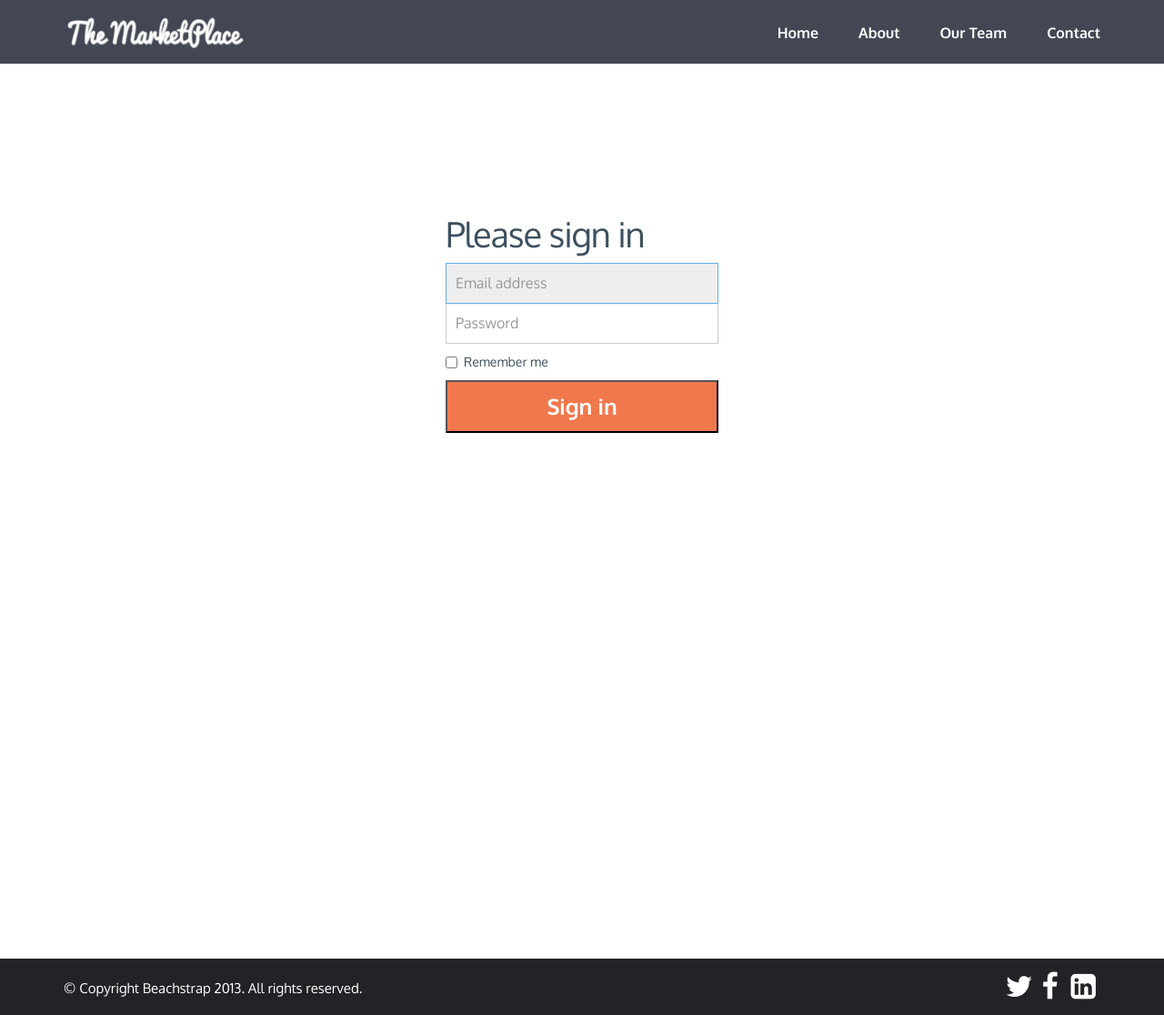
After one commit to Egoyibo/weekend_hacking, a Flask app: template templates/login.html in a window 1280 px wide. The commit adds this page. Shown: the whole page at 91% size. Run offline with Flask 2, Linux system fonts and the light colour scheme; the template is opened without the code that fills it, so the values that code supplies are empty; some libraries are stand-ins or nearby versions.

Commit message:
Finished log-in page

```diff
--- a/static/css/beachstrap-styles.css
+++ b/static/css/beachstrap-styles.css
@@ -65,8 +65,10 @@ p {
     box-shadow: none; }
 
 .btn-db {
-  background-color: #3d505f;
+  background-color: #f1784d;
   color: #fff;
+  font-size: 24px;
+  font-weight: 700;
   border-radius: 0;
   padding: 10px;
   -webkit-transition: background 0.5s ease;
@@ -75,8 +77,9 @@ p {
   transition: background 0.5s ease;
   width: 100%; }
   .btn-db:hover {
+    text-decoration: none;
     color: #fff;
-    background-color: #658dab; }
+    background: #3d505f; }
 
 .sn-links a {
   color: #3d505f;
@@ -102,7 +105,7 @@ header {
     margin: 0;
     padding: 1px 0;
     text-indent: -9999px;
-    background: url(/images/logo.png) no-repeat 0 0; }
+    background: url(../images/logo.png) no-repeat 0 0; }
 
 nav ul.nav {
   text-align: right;
@@ -249,7 +252,7 @@ nav a {
 #parallax {
   position: relative;
   width: 100%;
-  background: url(../images/newparallax.png) no-repeat 50% 0 fixed;
+  background: url(../images/newparallax_1.png) no-repeat 50% 0 fixed;
   background-size: cover;
   height: 350px; }
   #parallax h2 {
@@ -349,6 +352,15 @@ footer {
     footer .sn-links a {
       color: #fff; }
 
+#wrap {
+  min-height: 100%;
+  height: auto !important;
+  height: 100%;
+  /* Negative indent footer by its height */
+  margin: 0 auto 303px;
+  /* Pad bottom by footer height */
+  padding: 0 0 60px;
+}
 /* ==================================== MEDIA QUERIES ==================================== */
 /* Extra small devices (phones, up to 480px) */
 /* No media query since this is the default in Bootstrap */
--- /dev/null
+++ b/static/css/signin.css
@@ -0,0 +1,45 @@
+body {
+  font-family: 'Oxygen', sans-serif;
+  height: 100%;
+  color: #3d505f;
+}
+
+.form-signin {
+  max-width: 330px;
+  padding: 15px;
+  margin: 0 auto;
+}
+.form-signin .form-signin-heading,
+.form-signin .checkbox {
+  margin-bottom: 10px;
+}
+.form-signin .checkbox {
+  font-weight: normal;
+}
+.form-signin .form-control {
+  position: relative;
+  font-size: 16px;
+  height: auto;
+  padding: 10px;
+  -webkit-box-sizing: border-box;
+     -moz-box-sizing: border-box;
+          box-sizing: border-box;
+}
+.form-signin .form-control:focus {
+  z-index: 2;
+}
+.form-signin input[type="text"] {
+  margin-bottom: -1px;
+  border-bottom-left-radius: 0;
+  border-bottom-right-radius: 0;
+}
+.form-signin input[type="password"] {
+  margin-bottom: 10px;
+  border-top-left-radius: 0;
+  border-top-right-radius: 0;
+}
+
+#pushdown{
+  padding-top: 200px;
+  padding-bottom: 200px;
+}
--- /dev/null
+++ b/templates/login.html
@@ -0,0 +1,110 @@
+<!DOCTYPE html>
+<html lang="en">
+  <head>
+    <meta charset="utf-8">
+    <meta name="viewport" content="width=device-width, initial-scale=1.0">
+    <meta name="description" content="">
+    <meta name="author" content="">
+    <link rel="shortcut icon" href="/ico/favicon.png">
+
+    <title>Login | The MarketPlace</title>
+
+    <link rel="dns-prefetch" href="//fonts.googleapis.com">
+	 <link href='http://fonts.googleapis.com/css?family=Oxygen:400,700,300' rel='stylesheet' type='text/css'>
+
+	 <link href="http://netdna.bootstrapcdn.com/font-awesome/4.0.1/css/font-awesome.css" rel="stylesheet">
+
+    <!-- Bootstrap core CSS -->
+    <link href="/static/css/bootstrap.css" rel="stylesheet">
+
+    <!-- Bootstrap for sign-in -->
+    <link href="/static/css/signin.css" rel="stylesheet">
+
+    <!-- Custom styles for this template -->
+    <link href="/static/css/beachstrap-styles.css" rel="stylesheet">
+
+
+    <!-- HTML5 shim and Respond.js IE8 support of HTML5 elements and media queries -->
+    <!--[if lt IE 9]>
+      <script src="/static/bootstrap/assets/js/html5shiv.js"></script>
+      <script src="/static/bootstrap/assets/js/respond.min.js"></script>
+    <![endif]-->
+  </head>
+
+  <body data-spy="scroll" data-target="#navigation">
+
+	<div id="content">
+
+		<header>
+			<div class="container">
+				<div class="row">
+					<div class="col-lg-3 col-md-3 col-sm-10 col-xs-9">
+						<h1 id="logo">The MarketPlace</h1>
+						<!-- <h1 id="logo">The MarketPlace</h1> -->
+					</div><!-- end 2 -->
+					<div class="col-sm-2 col-xs-3 visible-sm text-right visible-xs">
+						<a href="#" title="nav" class="mini-nav"><i class="fa fa-reorder"></i></a>
+					</div>
+
+					<div class="col-lg-6 col-lg-offset-3 col-md-7 col-md-offset-2 col-sm-12 col-xs-12">
+						<nav id="navigation">
+								<ul class="nav">
+									<li><a href="/" title="Home">Home</a></li>
+									<li><a href="/" title="About">About</a></li>
+									<li><a href="/" title="Our Team">Our Team</a></li>
+									<li><a href="/" title="Contact">Contact</a></li>
+									<!-- <li><a href="#blog" title="Blog">Blog</a></li> -->
+								</ul>
+						</nav>
+					</div><!-- end 12 -->
+				</div><!-- end row -->
+			</div><!-- end container -->
+		</header>
+
+		<div id="wrap">
+			<div class="container">
+				<div id="pushdown">
+			        <form class="form-signin" action="/babaafrik">
+			        	<h2 class="form-signin-heading">Please sign in</h2>
+			        	<input type="text" class="form-control" placeholder="Email address" autofocus>
+			        	<input type="password" class="form-control" placeholder="Password">
+			        	<label class="checkbox">
+			          	<input type="checkbox" value="remember-me"> Remember me
+			        	</label>
+			        	<button class="btn-db" type="submit">Sign in</button>
+			      	</form>
+			    </div>
+	    	</div> <!-- /container -->
+	    </div>
+
+    	<footer id="sticky">
+			<div class="container">
+				<div class="row">
+					<div class="col-lg-7 col-md-7 col-sm-7 col-xs-12">
+						<p>&copy; Copyright Beachstrap 2013. All rights reserved.</p>
+					</div>
+					<div class="col-lg-5 col-md-5 col-sm-5 col-xs-12">
+						<p class="sn-links"><a href="#" title="twitter"><i class="fa fa-twitter"></i></a><a href="#" title="facebook"><i class="fa fa-facebook"></i></a>
+						<a href="#" title="linked-in"><i class="fa fa-linkedin-square"></i></a></p>
+					</div>
+				</div>
+			</div>
+		</footer>
+
+	</div><!-- end content -->
+
+	<!-- ==================== scripts ============================ -->
+
+    <!-- Include all compiled plugins (below), or include individual files as needed -->
+
+    <script src="/static/bootstrap/assets/js/jquery.js"></script>
+	<script src="/static/js/waypoints.min.js"></script>
+	<script src="/static/js/beachstrap-script.js"></script>
+	<script src="/static/js/jquery.nav.js"></script>
+	<script src="/static/js/jquery.scrollTo.js"></script>
+
+	<script src="/static/bootstrap/dist/js/bootstrap.min.js"></script>
+	<script src="/static/bootstrap/assets/js/holder.js"></script>
+
+  </body>
+</html>
```
Also changed, not shown: templates/index.html (+4 -3 lines), templates/tunde.html (added, +98 -0 lines), static/ico/favicon.ico (added), static/images/claflin.jpg (added), static/images/team1.jpg (added), static/images/team2.jpg (added), 2 other files.
